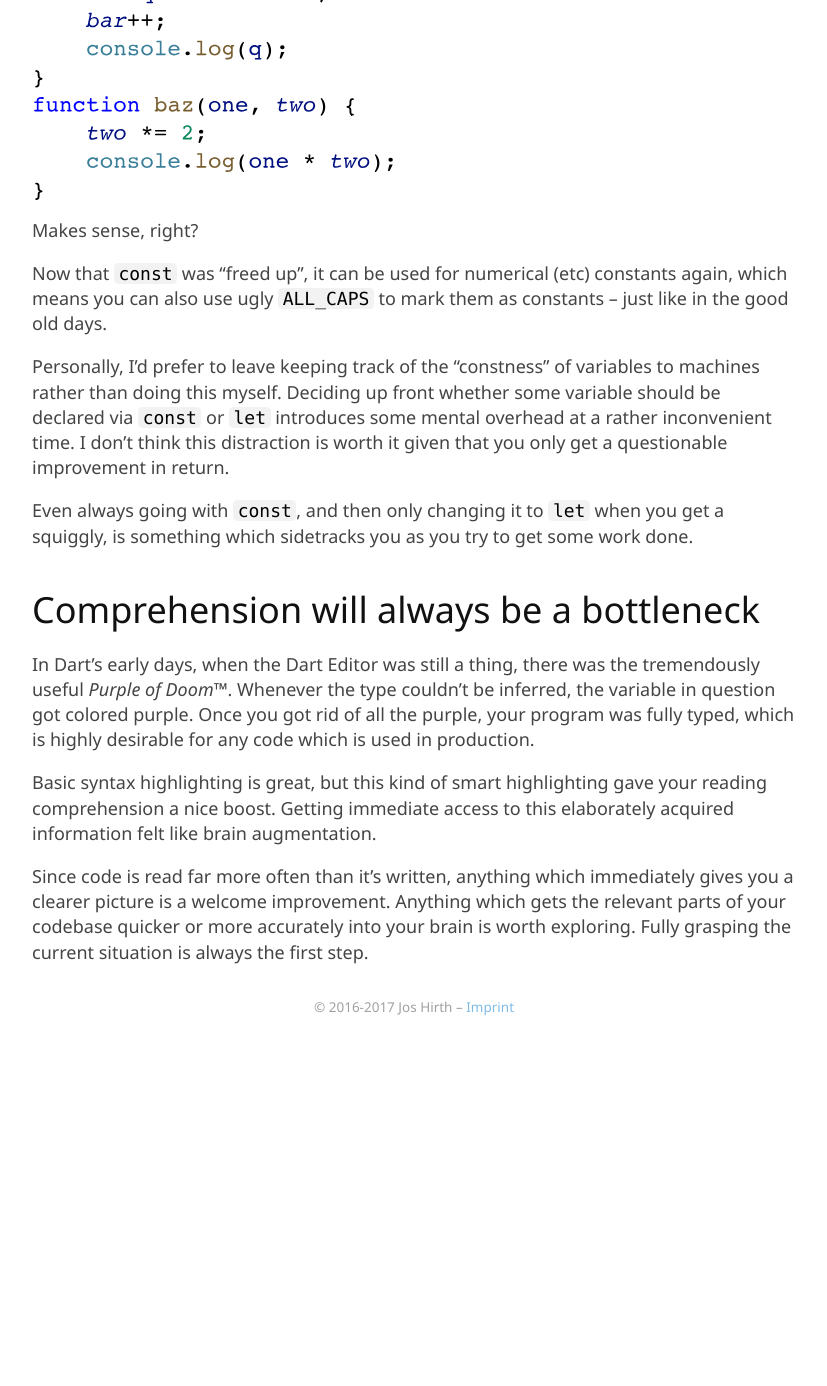
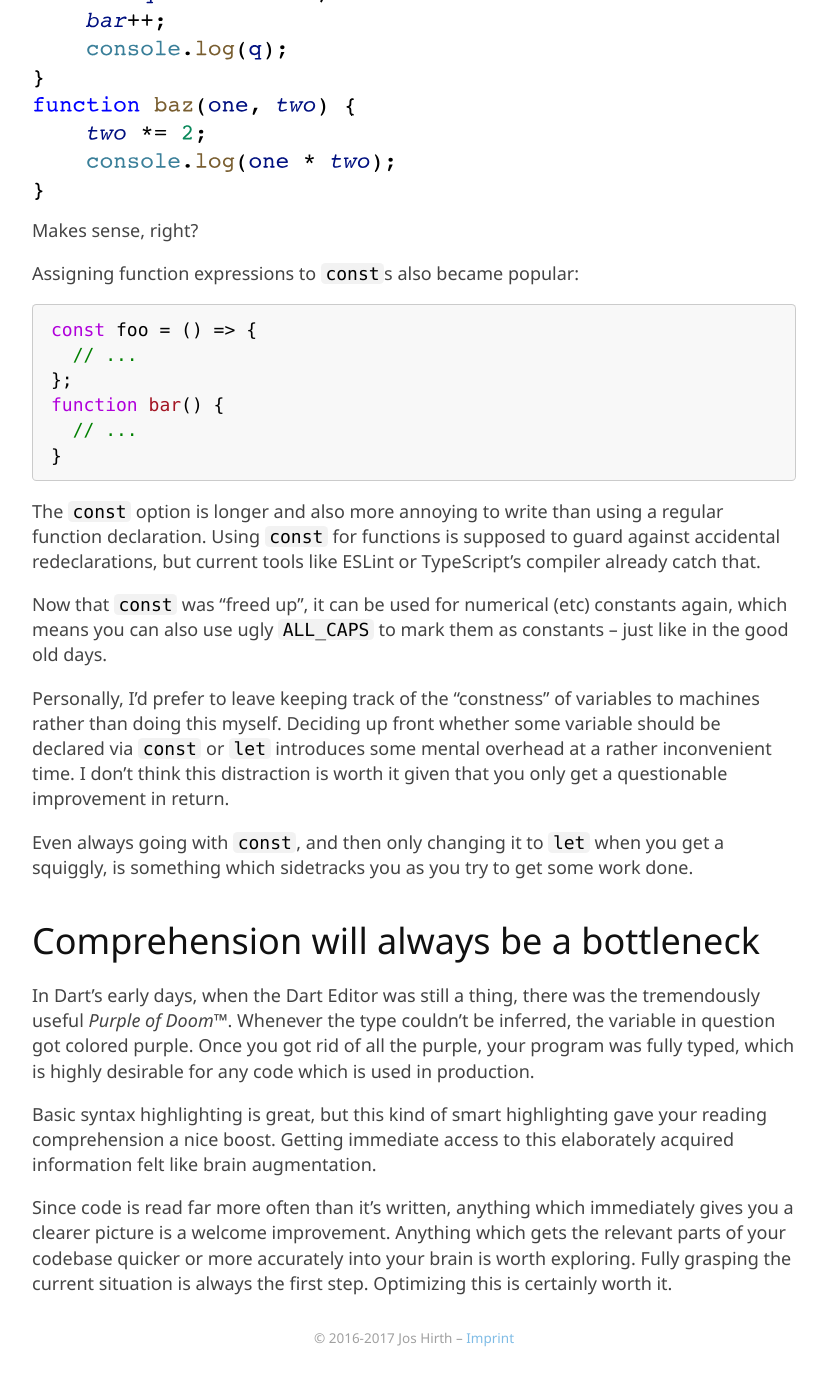
Before and after one commit to jhirth/jhirth.github.io, a Jekyll site: the page built from _posts/2016-12-31-overzealous const usage in es6 isnt worth the trouble.md, in a window 1280 px wide and 1400 px high, scrolled down 1101 px. Shown: the top 1386 px of the window, without its empty margins (226-1053 px from the left). Built offline with Jekyll 4.4.1, drawn with Linux system fonts in a browser that asks for light colours; before the commit the page ends 2169 px from its top, so only the background shows below that; some of the changed text lies outside the part shown.

Commit message:
+ function declarations, minor edits

````diff
--- a/_posts/2016-12-31-overzealous const usage in es6 isnt worth the trouble.md
+++ b/_posts/2016-12-31-overzealous const usage in es6 isnt worth the trouble.md
@@ -13,7 +13,7 @@ Immutability is all the rage when it comes to functional programming. Naturally,
 
 Sounds like mindless busywork to me, but what does pressing all those extra keys actually improve?
 
-If you see some `const` declaration, you can be sure that nothing else will ever be assigned. However, if you see some variable somewhere further down the file, you won't immediately know if it was created via `let` or `const`. You have to tool-tip it or use *Go to Definition* for accessing this off-screen information.
+If you see some `const` declaration, you can be sure that nothing else will ever be assigned. However, if you see some variable somewhere further down the file, you won't immediately know if it was created via `let` or `const`. You have to tool-tip it or use *Go to Definition* to access this off-screen information.
 
 ## Tooling could do it better
 
@@ -21,11 +21,24 @@ An editor could simply display *single-write* and *multi-write* variables differ
 
 So, `foo` would be single-write while *`bar`* would be multi-write.
 
-With this smarter behavior in place, you can always use `let` and you would still able to tell if something is single-write at the point of its declaration. Additionally, you could now directly see anywhere in the file if some variable is single-write or not.
+With this analyzer-based highlighting in place, you can always use `let` and you would still be able to tell if something is single-write at the point of its declaration. Additionally, you could now directly see anywhere in the file if some variable is single-write or not.
 
 ![syntax highlighting example]({{ '/assets/images/2016-12-31-const.svg' | absolute_url }})
 
 Makes sense, right?
+
+Assigning function expressions to `const`s also became popular:
+
+```javascript
+const foo = () => {
+  // ...
+};
+function bar() {
+  // ...
+}
+```
+
+The `const` option is longer and also more annoying to write than using a regular function declaration. Using `const` for functions is supposed to guard against accidental redeclarations, but current tools like ESLint or TypeScript's compiler already catch that.
 
 Now that `const` was "freed up", it can be used for numerical (etc) constants again, which means you can also use ugly `ALL_CAPS` to mark them as constants&nbsp;&ndash; just like in the good old days.
 
@@ -39,4 +52,4 @@ In Dart's early days, when the Dart Editor was still a thing, there was the trem
 
 Basic syntax highlighting is great, but this kind of smart highlighting gave your reading comprehension a nice boost. Getting immediate access to this elaborately acquired information felt like brain augmentation.
 
-Since code is read far more often than it's written, anything which immediately gives you a clearer picture is a welcome improvement. Anything which gets the relevant parts of your codebase quicker or more accurately into your brain is worth exploring. Fully grasping the current situation is always the first step.
+Since code is read far more often than it's written, anything which immediately gives you a clearer picture is a welcome improvement. Anything which gets the relevant parts of your codebase quicker or more accurately into your brain is worth exploring. Fully grasping the current situation is always the first step. Optimizing this is certainly worth it.
````
